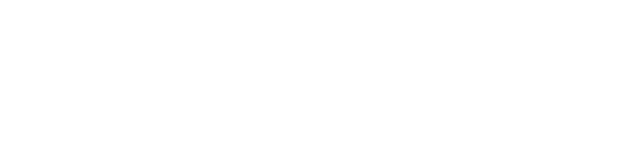
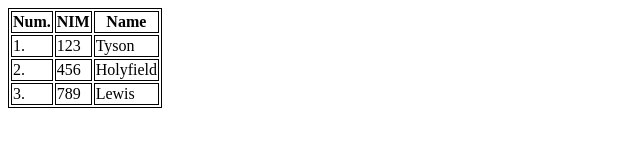
Before and after one commit to julianorubenz/web1, a plain HTML site: page learncss4.html in a window 1280 px wide. Shown: the whole page, without its empty margins (0-640 px from the left). Drawn offline with Linux system fonts and the light colour scheme.

Commit message:
added table element and table in

```diff
--- a/learncss4.html
+++ b/learncss4.html
@@ -5,6 +5,27 @@
         <title>Learning CSS part 4</title>
     </head>
     <body>
-
+        <table>
+            <tr>
+                <th>Num.</th>
+                <th>NIM</th>
+                <th>Name</th>
+            </tr>
+            <tr>
+                <td>1.</td>
+                <td>123</td>
+                <td>Tyson</td>
+            </tr>
+            <tr>
+                <td>2.</td>
+                <td>456</td>
+                <td>Holyfield</td>
+            </tr>
+            <tr>
+                <td>3.</td>
+                <td>789</td>
+                <td>Lewis</td>
+            </tr>
+        </table>
     </body>
 </html>
--- a/styles4.css
+++ b/styles4.css
@@ -0,0 +1,3 @@
+table, th, td {
+    border: 1px solid;
+}
```
